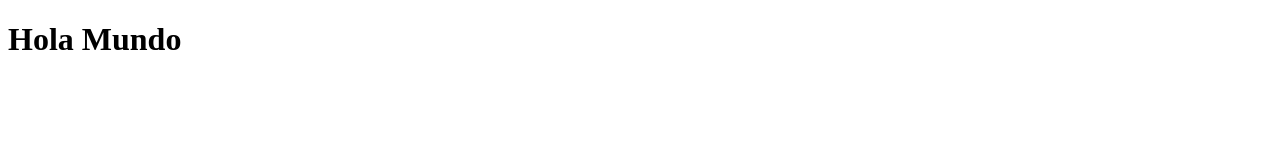
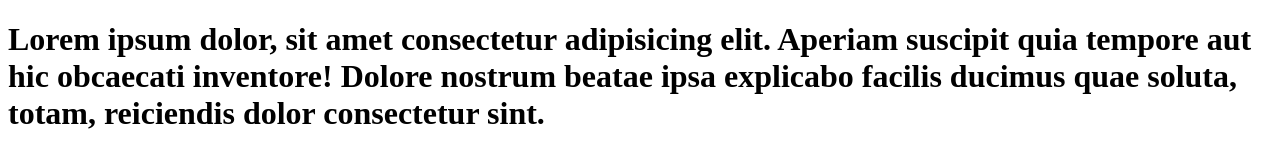
Before and after one commit to hgsal/GitGithub, a plain HTML site: page index.html in a window 1280 px wide. Drawn offline with Linux system fonts and the light colour scheme.

Commit message:
update text to lorem

```diff
--- a/index.html
+++ b/index.html
@@ -7,6 +7,6 @@
     <title>Hola Mundo</title>
 </head>
 <body>
-    <h1>Hola Mundo</h1>
+    <h1>Lorem ipsum dolor, sit amet consectetur adipisicing elit. Aperiam suscipit quia tempore aut hic obcaecati inventore! Dolore nostrum beatae ipsa explicabo facilis ducimus quae soluta, totam, reiciendis dolor consectetur sint.</h1>
 </body>
 </html>
```
